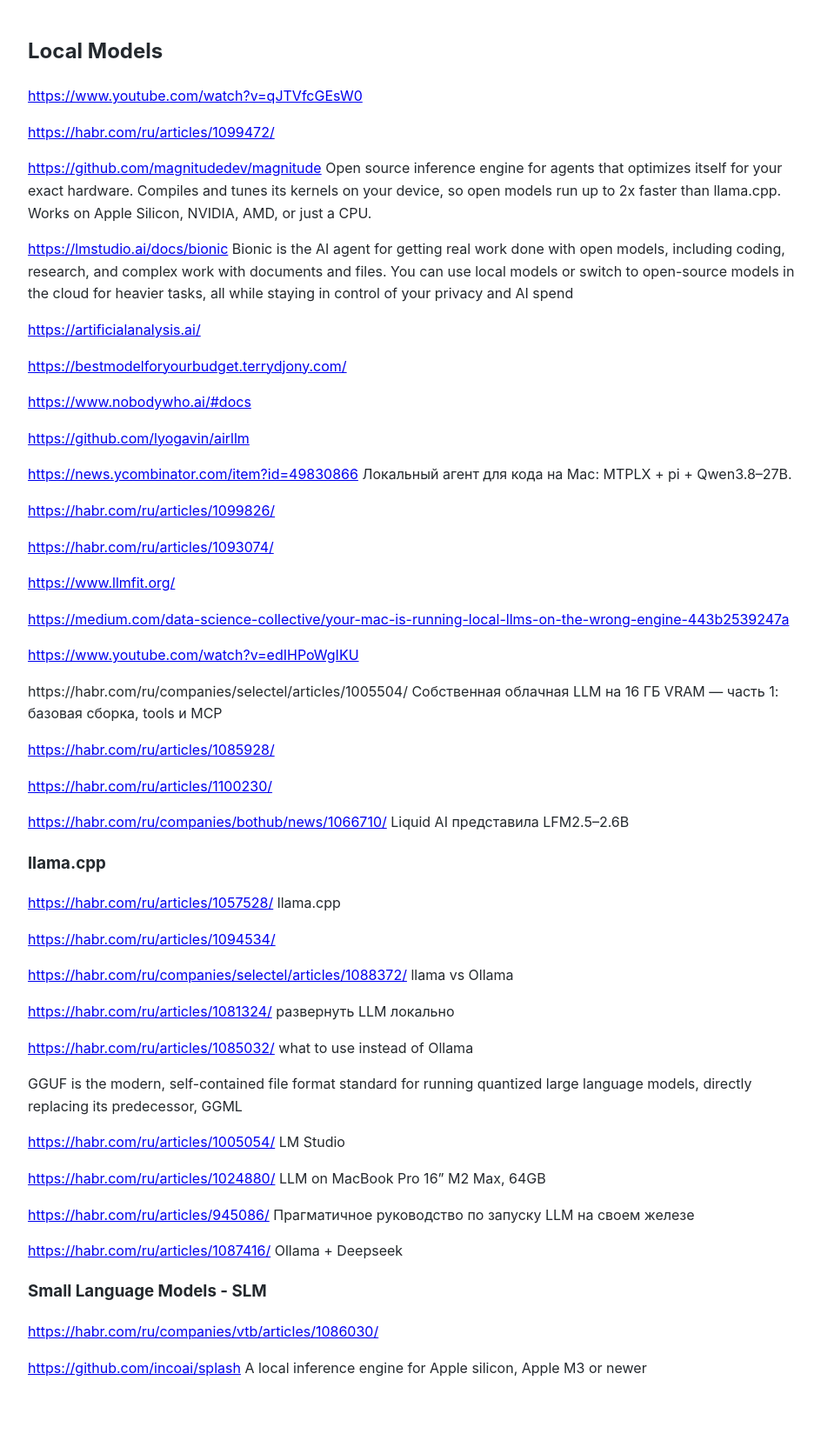
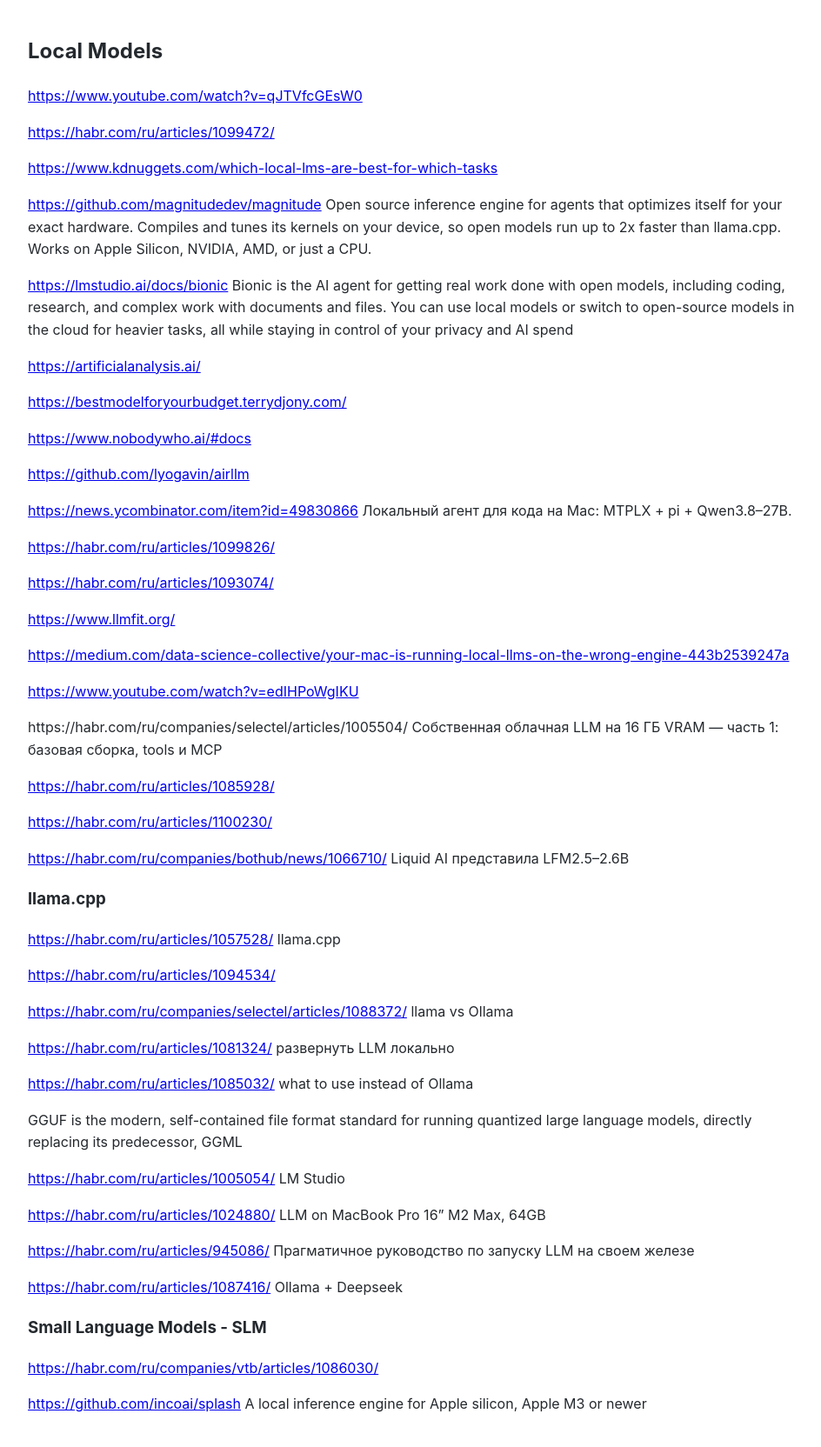
Before and after one commit to Michael-Lubinsky/michael-lubinsky.github.com, a Jekyll site: the page built from ml/local_llm.md, in a window 1280 px wide. Shown: the whole page at 87% size, without its empty margins (158-1102 px from the left). Built offline with Jekyll 4.4.1, drawn with Linux system fonts in a browser that asks for light colours; our own code applies the rules of GitHub Pages for plain Markdown files; before the commit the page ends 1622 px from its top, so only the background shows below that.

Commit message:
Update local_llm.md

```diff
--- a/ml/local_llm.md
+++ b/ml/local_llm.md
@@ -3,6 +3,8 @@
 <https://www.youtube.com/watch?v=qJTVfcGEsW0>
 
 <https://habr.com/ru/articles/1099472/>
+
+<https://www.kdnuggets.com/which-local-lms-are-best-for-which-tasks>
 
 <https://github.com/magnitudedev/magnitude> Open source inference engine for agents that optimizes itself for your exact hardware. Compiles and tunes its kernels on your device, so open models run up to 2x faster than llama.cpp. Works on Apple Silicon, NVIDIA, AMD, or just a CPU.
 
```
